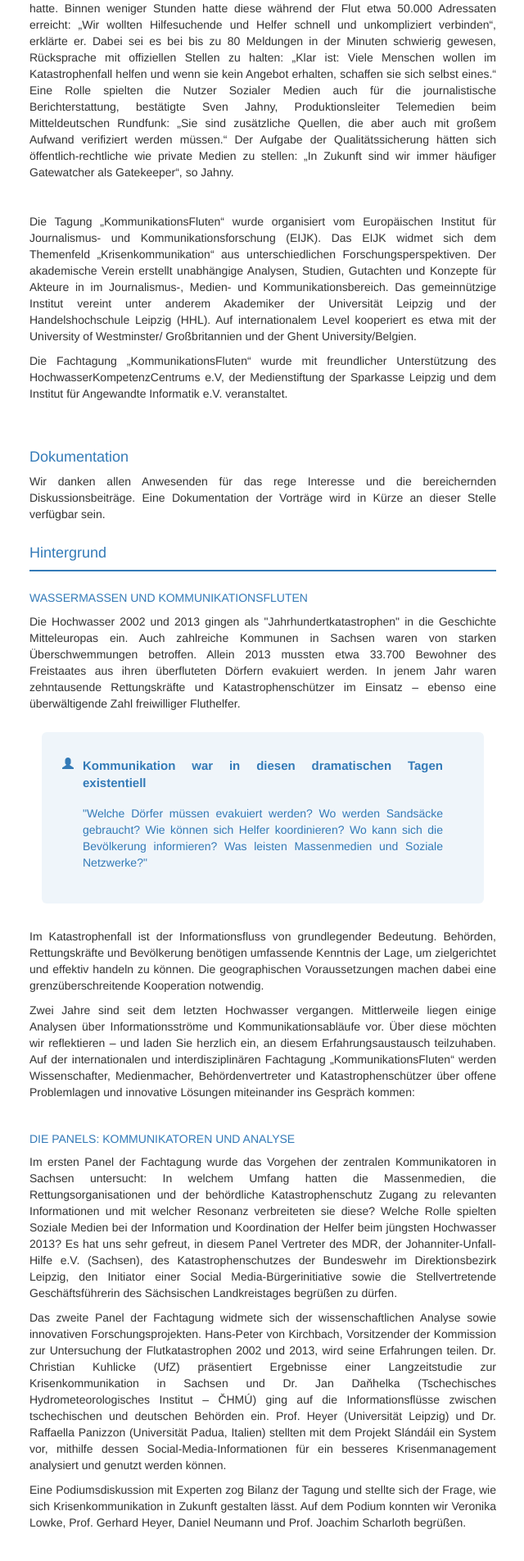
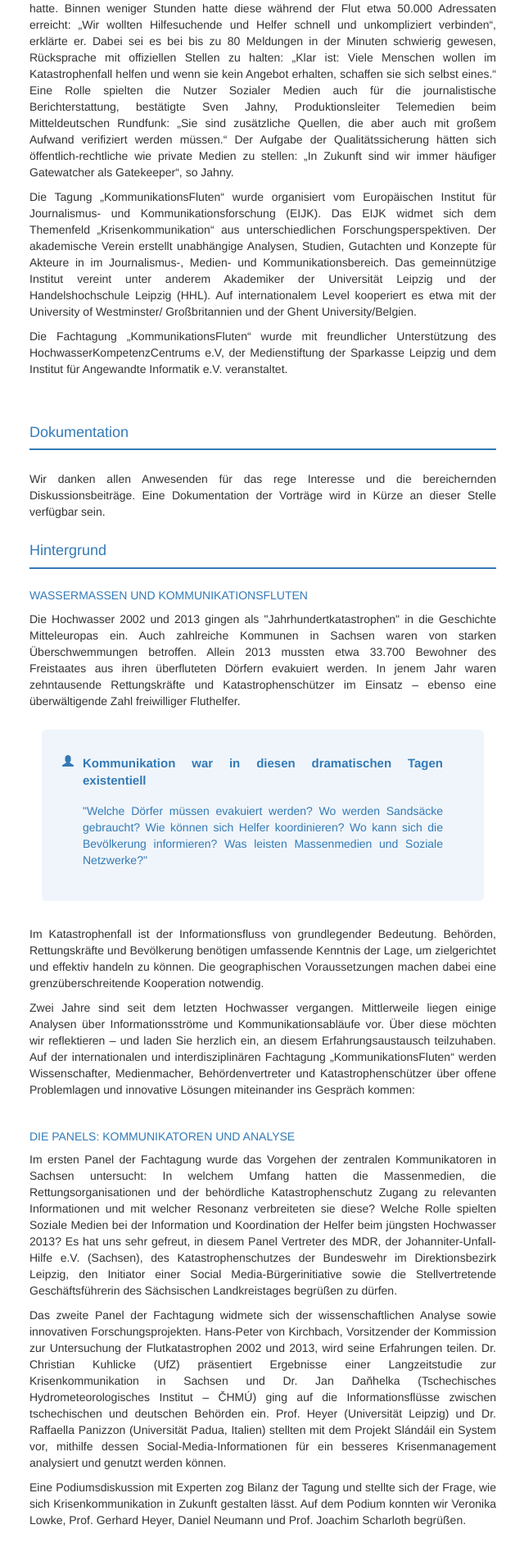
Before and after one commit to susedev/test, a Jekyll site: the page built from konferenz-kommunikationsfluten.html, in a window 1280 px wide. Shown: the part 1028-2932 px from the top of the page at 82% size, without its empty margins (229-869 px from the left). Built offline with Jekyll 4.4.1, drawn with Linux system fonts in a browser that asks for light colours; nearby versions of some CDN libraries.

Commit message:
Update konferenz-kommunikationsfluten.html

```diff
--- a/konferenz-kommunikationsfluten.html
+++ b/konferenz-kommunikationsfluten.html
@@ -15,7 +15,6 @@ title: Aktuell
 
 <p style="text-align: justify;">Eine Einbeziehung der Freiwilligen in die Arbeit der Katastrophenst&auml;be, aber auch klare Ansprechpartner an einzelnen Einsatzstellen w&uuml;nschte sich Daniel Neumann, der 2013 &uuml;ber das Soziale Netzwerk Facebook die B&uuml;rgerinitiative &bdquo;Fluthilfe Dresden&ldquo; gegr&uuml;ndet hatte. Binnen weniger Stunden hatte diese w&auml;hrend der Flut etwa 50.000 Adressaten erreicht: &bdquo;Wir wollten Hilfesuchende und Helfer schnell und unkompliziert verbinden&ldquo;, erkl&auml;rte er. Dabei sei es bei bis zu 80 Meldungen in der Minuten schwierig gewesen, R&uuml;cksprache mit offiziellen Stellen zu halten: &bdquo;Klar ist: Viele Menschen wollen im Katastrophenfall helfen und wenn sie kein Angebot erhalten, schaffen sie sich selbst eines.&ldquo; Eine Rolle spielten die Nutzer Sozialer Medien auch f&uuml;r die journalistische Berichterstattung, best&auml;tigte Sven Jahny, Produktionsleiter Telemedien beim Mitteldeutschen Rundfunk: &bdquo;Sie sind zus&auml;tzliche Quellen, die aber auch mit gro&szlig;em Aufwand verifiziert werden m&uuml;ssen.&ldquo; Der Aufgabe der Qualit&auml;tssicherung h&auml;tten sich &ouml;ffentlich-rechtliche wie private Medien zu stellen: &bdquo;In Zukunft sind wir immer h&auml;ufiger Gatewatcher als Gatekeeper&ldquo;, so Jahny.</p>
 
-<p align="left">&nbsp;</p>
 
 <p style="text-align: justify;">Die Tagung &bdquo;KommunikationsFluten&ldquo; wurde organisiert vom Europ&auml;ischen Institut f&uuml;r Journalismus- und Kommunikationsforschung (EIJK). Das EIJK widmet sich dem Themenfeld &bdquo;Krisenkommunikation&ldquo; aus unterschiedlichen Forschungsperspektiven. Der akademische Verein erstellt unabh&auml;ngige Analysen, Studien, Gutachten und Konzepte f&uuml;r Akteure in im Journalismus-, Medien- und Kommunikationsbereich. Das gemeinn&uuml;tzige Institut vereint unter anderem Akademiker der Universit&auml;t Leipzig und der Handelshochschule Leipzig (HHL). Auf internationalem Level kooperiert es etwa mit der University of Westminster/ Gro&szlig;britannien und der Ghent University/Belgien.</p>
 
@@ -24,6 +23,7 @@ title: Aktuell
 <p style="text-align: justify;">&nbsp;</p>
 
 <h3 style="margin-top: 28px;">Dokumentation</h3>
+<div class="box" style="background-color: #337AB7; height:2px; margin-top:3px; margin-bottom:25px;">&nbsp;</div>
 <p style="text-align: justify;">Wir danken allen Anwesenden für das rege Interesse und die bereichernden Diskussionsbeiträge. Eine Dokumentation der Vorträge wird in Kürze an dieser Stelle verfügbar sein. </p>
 
 <h3 style="margin-top: 28px;">Hintergrund</h3>
```
